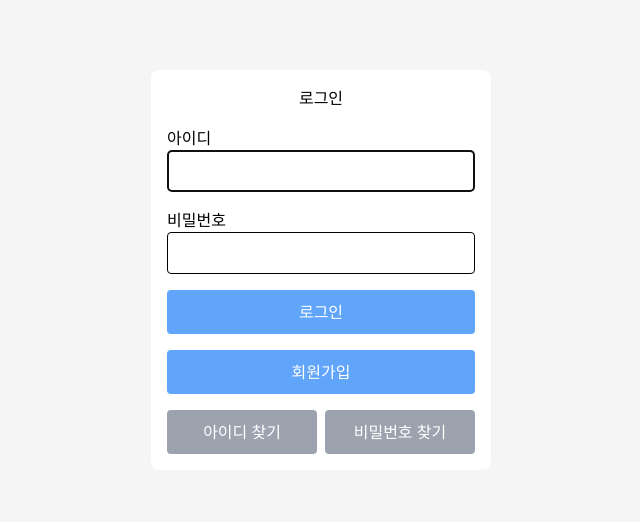
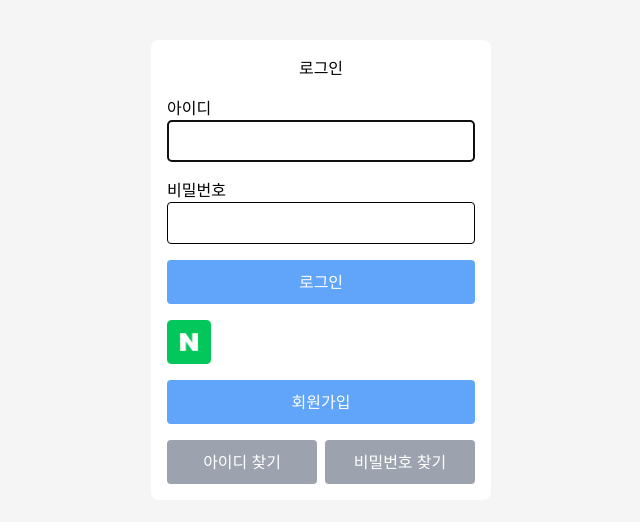
Before and after one commit to jm4293/jm4293-fe, a Next.js app: page /auth in a window 1280 px wide. Shown: the part 130-652 px from the top of the page, without its empty margins (319-959 px from the left). Built offline with nearby package versions, Linux system fonts and the light colour scheme; no server answers.

Commit message:
[Feat]: OAuth naver 진행 중

```diff
--- a/api-url/auth/auth.api.ts
+++ b/api-url/auth/auth.api.ts
@@ -1,6 +1,7 @@
 import {
   IAuthChangePasswordReq,
   IAuthFindEmailReq,
+  IAuthOauthNaverTokenReq,
   IAuthSignInReq,
   IAuthSignUpReq,
   IAuthVerifyEmailReq,
@@ -29,4 +30,8 @@ export class AuthApi extends AxiosConfig {
   static async findEmail(data: IAuthFindEmailReq) {
     return await AxiosConfig.post({ url: `${this._baseUrl}/find-email`, data });
   }
+
+  static async oauthNaverToken(data: IAuthOauthNaverTokenReq) {
+    return await AxiosConfig.post({ url: `${this._baseUrl}/oauth-naver`, data });
+  }
 }
--- /dev/null
+++ b/app/api/oauth-naver/route.ts
@@ -0,0 +1,26 @@
+import axios from 'axios';
+import { AuthApi } from '@/api-url/auth';
+
+export async function POST(request: Request) {
+  const { code, state } = await request.json();
+
+  const response = await axios.get(
+    `https://nid.naver.com/oauth2.0/token?grant_type=authorization_code&client_id=${process.env.NEXT_PUBLIC_OAUTH_NAVER_CLIENT_ID}&client_secret=${process.env.NEXT_PUBLIC_OAUTH_NAVER_CLIENT_SECRET}&code=${code}&state=${state}`,
+  );
+
+  const data = await response.data;
+
+  const { access_token, refresh_token } = data;
+
+  try {
+    const responseToken = await AuthApi.oauthNaverToken({ accessToken: access_token, refreshToken: refresh_token });
+
+    console.log('responseToken', responseToken);
+
+    const result = responseToken.data;
+    console.log('result', result);
+  } catch (error) {
+    console.error('Error:', error);
+    throw '불가능';
+  }
+}
--- a/app/auth/_form/SignInForm.tsx
+++ b/app/auth/_form/SignInForm.tsx
@@ -6,15 +6,21 @@ import useAuthMutation from '@/hooks/mutation/auth/useAuthMutation';
 import { IAuthSignInReq } from '@/types/interface/auth';
 import ButtonWithSpinner from '@/components/button/ButtonWithSpinner';
 import { useRouter } from 'next/navigation';
+import useStorage from '@/hooks/useStorage';
+import { AxiosConfig } from '@/commons/axios-config';
+import Image from 'next/image';
 
 interface IProps {
   email?: string;
   expired?: string;
+  oauth_naver_code?: string;
+  oauth_naver_state?: string;
 }
 
-export default function SignInForm({ email, expired }: IProps) {
+export default function SignInForm({ email, expired, oauth_naver_code, oauth_naver_state }: IProps) {
   const { onSignInMutation } = useAuthMutation();
   const router = useRouter();
+  const { local } = useStorage();
 
   const {
     register,
@@ -39,11 +45,52 @@ export default function SignInForm({ email, expired }: IProps) {
     router.push('/auth/find-password');
   };
 
+  const onOauthNaverHandler = async () => {
+    const clientId = process.env.NEXT_PUBLIC_OAUTH_NAVER_CLIENT_ID;
+    const redirectUri = encodeURIComponent(String(process.env.NEXT_PUBLIC_OAUTH_NAVER_REDIRECT_URI));
+    const state = Math.random().toString(36).substring(2, 15);
+
+    window.location.href = `https://nid.naver.com/oauth2.0/authorize?response_type=code&state=${state}&client_id=${clientId}&redirect_uri=${redirectUri}`;
+  };
+
+  useEffect(() => {
+    const refreshToken = local.get('refreshToken');
+
+    if (refreshToken) {
+      (async () => {
+        try {
+          await AxiosConfig.renewAccessToken();
+          router.push('/board');
+        } catch (err) {
+          local.clear();
+        }
+      })();
+    }
+  }, []);
+
   useEffect(() => {
     if (email) {
       setValue('email', email);
     }
   }, [email, setValue]);
+
+  useEffect(() => {
+    if (oauth_naver_code && oauth_naver_state) {
+      (async () => {
+        try {
+          const response = await fetch('/api/oauth-naver', {
+            method: 'POST',
+            body: JSON.stringify({ code: oauth_naver_code, state: oauth_naver_state }),
+          });
+
+          const data = await response.json(); // 서버에서 응답받은 데이터 처리
+          console.log('Server Response:', data);
+        } catch (error) {
+          console.error('Error:', error);
+        }
+      })();
+    }
+  }, [oauth_naver_code, oauth_naver_state]);
 
   return (
     <form className="flex flex-col gap-4 p-4" onSubmit={handleSubmit(onSubmit)}>
@@ -69,6 +116,16 @@ export default function SignInForm({ email, expired }: IProps) {
             bgColor="blue"
             disabled={isSubmitting || onSignInMutation.isLoading}
           />
+          <div>
+            <Image
+              className="cursor-pointer"
+              src="/oauth/oauth_naver.png"
+              alt="ouath_naver"
+              width={44}
+              height={44}
+              onClick={onOauthNaverHandler}
+            />
+          </div>
           <ButtonWithSpinner type="button" text="회원가입" bgColor="blue" onClick={onSignUpHandle} />
         </div>
         <div className="flex gap-2">
--- a/app/auth/page.tsx
+++ b/app/auth/page.tsx
@@ -4,9 +4,20 @@ interface IProps {
   searchParams: {
     email?: string;
     expired?: string;
+    code?: string;
+    state?: string;
   };
 }
 
 export default function AuthPage({ searchParams }: IProps) {
-  return <SignInForm {...{ email: searchParams.email, expired: searchParams.expired }} />;
+  return (
+    <SignInForm
+      {...{
+        email: searchParams.email,
+        expired: searchParams.expired,
+        oauth_naver_code: searchParams.code,
+        oauth_naver_state: searchParams.state,
+      }}
+    />
+  );
 }
--- a/types/interface/auth/auth.request.interface.ts
+++ b/types/interface/auth/auth.request.interface.ts
@@ -22,3 +22,8 @@ export interface IAuthChangePasswordReq {
 export interface IAuthFindEmailReq {
   name: string;
 }
+
+export interface IAuthOauthNaverTokenReq extends Record<string, string | number> {
+  accessToken: string;
+  refreshToken: string;
+}
```
Also changed, not shown: public/oauth/oauth_naver.png (added).
